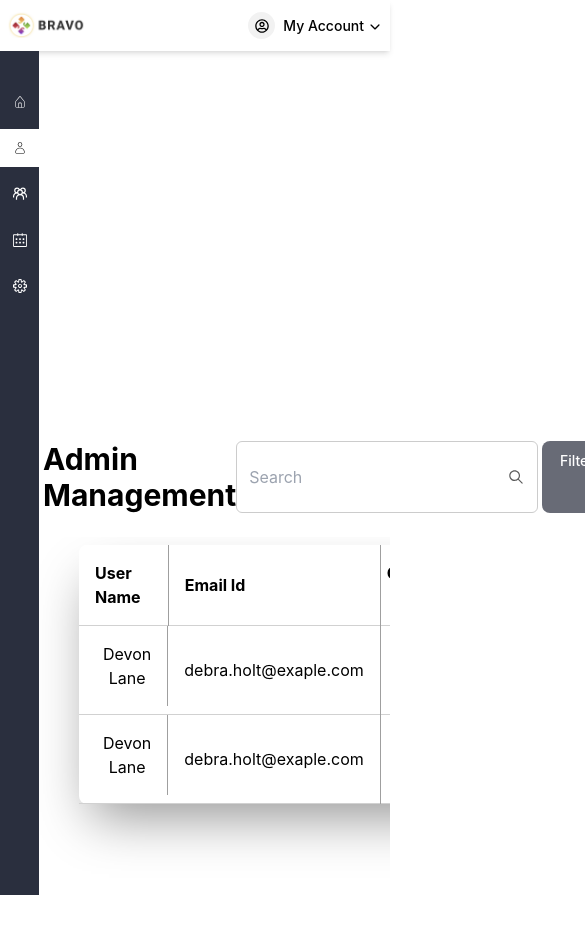
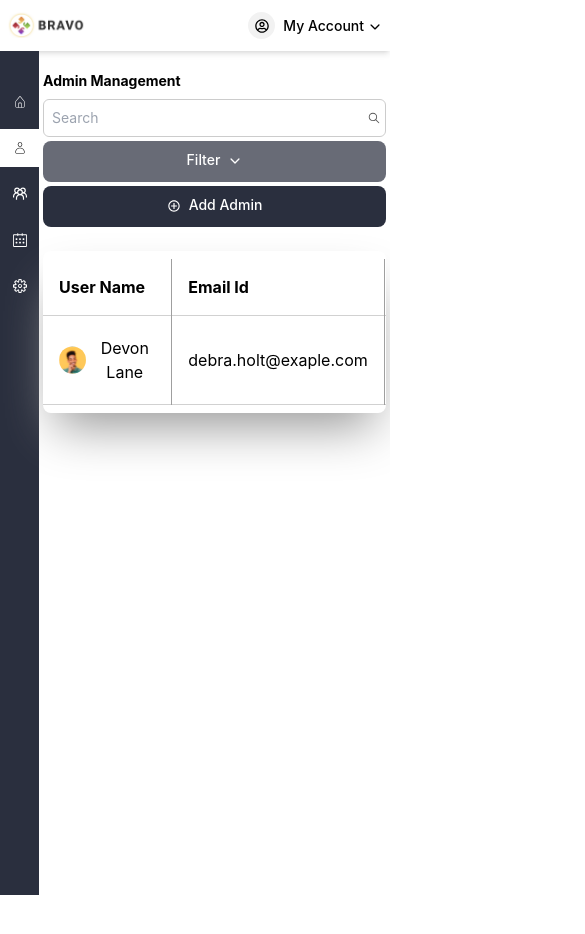
Before and after one commit to Impactmindz-Tech/bravo, a React (Vite) app: page /adminmanagement in a window 390 px wide. Shown: the top 934 px of the page, 585 px wide, since content can reach past the window. After the commit the page ends 895 px from the top, so only its background shows below. Built offline with nearby package versions, Linux system fonts and the light colour scheme.

Commit message:
admin management page responsive

```diff
--- a/src/AdminManagement.jsx
+++ b/src/AdminManagement.jsx
@@ -25,26 +25,26 @@ export default function AdminManagement() {
         <NavBar />
 
         {/* right side section */}
-        <div className="w-[90%] m-auto h-[41vw]">
+        <div className="w-[90%] m-auto h-[41vw] sm:m-0">
           {/* top title */}
-          <div className="flex justify-between px-1 mt-12">
-            <h1 className="text-3xl font-bold">Admin Management</h1>
+          <div className="flex justify-between px-1 mt-12 sm:mt-5 sm:flex-col sm:gap-y-2">
+            <h1 className="text-3xl font-bold sm:text-sm">Admin Management</h1>
             {/* search bar */}
-            <div className="flex gap-1">
+            <div className="flex gap-1 sm:flex-col sm:gap-y-1">
               <div className="flex justify-center items-center border border-[#ccc] rounded-md bg-white text-[#3c3c3c]">
                 <input
                   type="text"
                   name="search"
                   placeholder="Search"
-                  className="px-3 py-2 rounded-lg outline-none focus:outline-none text-md w-[270px]"
+                  className="px-3 py-2 rounded-lg outline-none focus:outline-none text-md w-[270px] sm:w-[100%] sm:px-2 sm:py-2 sm:text-sm"
                 />
-                <i className="pr-3 flex items-center text-[#5a5a5a] text-lg">
+                <i className="pr-3 flex items-center text-[#5a5a5a] text-lg sm:pr-1 sm:text-sm">
                   <IoIosSearch />
                 </i>
               </div>
 
               {/* filter btn */}
-              <button className="bg-blue-300 flex justify-center gap-8 text-sm text-white hover:border-[#ccc]">
+              <button className="bg-blue-300 flex justify-center gap-8 text-sm text-white hover:border-[#ccc] sm:gap-2 ">
                 Filter
                 <i className="text-white text-md my-1">
                   <IoChevronDown />
@@ -52,10 +52,10 @@ export default function AdminManagement() {
               </button>
               {/* add admin btn */}
               <button
-                className="bg-blue-900 text-white flex justify-center  hover:border-[#ccc]"
+                className="bg-blue-900 text-white flex justify-center  hover:border-[#ccc] sm:text-sm"
                 onClick={openModal}
               >
-                <i className="my-0.4 pr-2 text-2xl">
+                <i className="my-0.4 pr-2 text-2xl sm:text-sm sm:my-1">
                   <IoMdAddCircleOutline />
                 </i>{" "}
                 Add Admin
@@ -65,29 +65,27 @@ export default function AdminManagement() {
 
           {/* table section */}
 
-          <div className="h-[440px] overflow-y-auto mt-6 mainFormSection">
-            <div className="flex justify-between border-gray-100 py-2 px-10">
-              <table className="min-w-full shadow-2xl shadow-[#969696] rounded-lg">
+          <div className="max-h-[440px] overflow-y-auto mainFormSection mt-6 sm:max-h-[60vh] shadow-2xl shadow-[#969696] rounded-lg sm:mx-1">
+            <div className="flex justify-between border-gray-100 py-2 px-10 sm:px-0">
+              <table className="min-w-full ">
                 {/* table heading */}
                 <thead>
                   <tr>
                     <th className="px-4 py-4   sticky bg-white top-0 border-gray-200 text-left rounded-tl-lg">
                       User Name
                     </th>
-                    <th className="text-left  sticky top-0 bg-white border-gray-200  px-4">
+                    <th className="text-left   bg-white border-gray-200  px-4">
                       Email Id
                     </th>
-                    <th className=" text-center  sticky top-0 bg-white border-gray-200">
+                    <th className=" text-center   bg-white border-gray-200">
                       Contact No
                     </th>
-                    <th className=" text-center  sticky top-0 bg-white border-gray-200 w-[150px] px-9">
+                    <th className=" text-center  bg-white border-gray-200 w-[150px] px-9">
                       Authentication Code
                     </th>
-                    <th className="text-center  sticky top-0 bg-white">Role</th>
+                    <th className="text-center   bg-white">Role</th>
 
-                    <th className="text-center  sticky top-0 bg-white">
-                      Action
-                    </th>
+                    <th className=" px-2 text-center  bg-white">Action</th>
                   </tr>
                 </thead>
                 {/* table body */}
@@ -95,15 +93,17 @@ export default function AdminManagement() {
                   {/* data 1 */}
                   <tr className="text-center">
                     {/* user profile and name */}
-                    <td className="  px-4 py-4 flex gap-2">
-                      <div className="userIcon">
-                        <img
-                          src={adminUserProfile}
-                          alt="user "
-                          className="rounded-full"
-                        />
+                    <td className="px-4 py-4">
+                      <div className="flex gap-2">
+                        <div className="w-[40px] flex justify-center">
+                          <img
+                            src={adminUserProfile}
+                            alt="user "
+                            className="rounded-full"
+                          />
+                        </div>
+                        <span>Devon Lane </span>
                       </div>
-                      <span>Devon Lane</span>
                     </td>
 
                     {/* admin email id */}
@@ -115,59 +115,18 @@ export default function AdminManagement() {
 
                     <td className=" px-4 py-2 ">Student</td>
 
-                    <td className=" px-4 py-2 ">
-                      <div className="flex justify-center gap-2">
+                    <td className="px-4 py-2 sm:px-0 sm:py-0 ">
+                      <div className="flex justify-center gap-2 sm:gap-1 sm:flex-col sm:gap-y-3  sm:items-center">
                         <img
                           src={editIcon}
                           alt="edit icon"
-                          className="mr-2  text-[#826007] hover:text-blue-800 cursor-pointer"
+                          className="mr-2  text-[#826007] hover:text-blue-800 cursor-pointer sm:w-[20px] sm:ml-0 sm:mr-0"
                         />
 
                         <img
                           src={deleteIcon}
                           alt="edit icon"
-                          className="mr-2 text-[#4E493E] hover:text-red-800 cursor-pointer"
-                        />
-                      </div>
-                    </td>
-                  </tr>
-
-                  {/* data 2 */}
-
-                  <tr className="text-center">
-                    {/* user profile and name */}
-                    <td className="  px-4 py-4 flex gap-2">
-                      <div className="userIcon">
-                        <img
-                          src={adminUserProfile}
-                          alt="user "
-                          className="rounded-full"
-                        />
-                      </div>
-                      <span>Devon Lane</span>
-                    </td>
-
-                    {/* admin email id */}
-                    <td className=" py-2 text-left px-4">
-                      debra.holt@exaple.com
-                    </td>
-                    <td className=" px-4 py-2 ">(406) 555-0120</td>
-                    <td className=" px-4 py-2 ">3467895768</td>
-
-                    <td className=" px-4 py-2 ">Student</td>
-
-                    <td className=" px-4 py-2 ">
-                      <div className="flex justify-center gap-2">
-                        <img
-                          src={editIcon}
-                          alt="edit icon"
-                          className="mr-2  text-[#826007] hover:text-blue-800 cursor-pointer"
-                        />
-
-                        <img
-                          src={deleteIcon}
-                          alt="edit icon"
-                          className="mr-2 text-[#4E493E] hover:text-red-800 cursor-pointer"
+                          className="mr-2 text-[#4E493E] hover:text-red-800 cursor-pointer sm:w-[20px] sm:mr-0 sm:ml-0"
                         />
                       </div>
                     </td>
--- a/src/GroupManagement.jsx
+++ b/src/GroupManagement.jsx
@@ -24,27 +24,27 @@ export default function GroupManagement() {
         <NavBar />
 
         {/* right side section */}
-        <div className="w-[90%] m-auto h-[41vw]">
+        <div className="w-[90%] m-auto h-[41vw] sm:m-0">
           {/* top title */}
-          <div className="flex justify-between px-1 mt-12">
-            <h1 className="text-3xl font-bold">Group Management</h1>
+          <div className="flex justify-between px-1 mt-12 sm:mt-5 sm:flex-col sm:gap-y-2">
+            <h1 className="text-3xl font-bold sm:text-sm">Group Management</h1>
             {/* search bar */}
-            <div className="flex gap-1">
+            <div className="flex gap-1 sm:flex-col sm:gap-y-1">
               <div className="flex justify-center items-center  border border-[#5f5f5f] rounded-md bg-white text-[#3c3c3c]">
                 <input
                   type="text"
                   name="search"
                   placeholder="User Name"
-                  className="px-3 py-2 rounded-lg outline-none focus:outline-none text-sm w-[250px]"
+                  className="px-3 py-2 rounded-lg outline-none focus:outline-none text-sm w-[250px] sm:w-[100%] sm:px-2 sm:py-1 sm:text-sm"
                 />
-                <i className="pr-3 flex items-center text-[#5a5a5a] text-lg">
+                <i className="pr-3 flex items-center text-[#5a5a5a] text-lg sm:pr-1 sm:text-sm">
                   <IoIosSearch />
                 </i>
               </div>
 
               {/* create group btn */}
-              <button className="bg-blue-900 flex justify-center text-white hover:-[#ccc]">
-                <i className="my-0.4 pr-2 text-2xl">
+              <button className="bg-blue-900 flex justify-center text-white hover:-[#ccc]sm:text-sm">
+                <i className="my-0.4 pr-2 text-2xl sm:text-sm sm:my-1">
                   <IoMdAddCircleOutline />
                 </i>{" "}
                 Create Group
--- a/src/components/Modal/UserManagementModal.jsx
+++ b/src/components/Modal/UserManagementModal.jsx
@@ -25,7 +25,7 @@ const AdminManagementModalComponent = ({ isOpen, onClose }) => {
   return (
     <>
       <div className="fixed inset-0 z-50 flex items-center justify-center overflow-x-hidden overflow-y-auto backdrop-filter  bg-black bg-opacity-50">
-        <div className="h-[600px] overflow-y-auto mt-6 sm:h-[80vh]">
+        <div className="h-[600px] overflow-y-auto mt-6 sm:h-[80vh] mainFormSection">
           <div className="relative w-full max-w-4xl mx-auto rounded-lg overflow-hidden sm:w-[90vw]">
             <div className="relative bg-white  rounded-lg shadow-md pb-2 ">
               {/* top model section */}
```
Also changed, not shown: src/UserManagement.jsx (+13 -18 lines), src/components/Modal/AdminManagementModal.jsx (+26 -22 lines).
